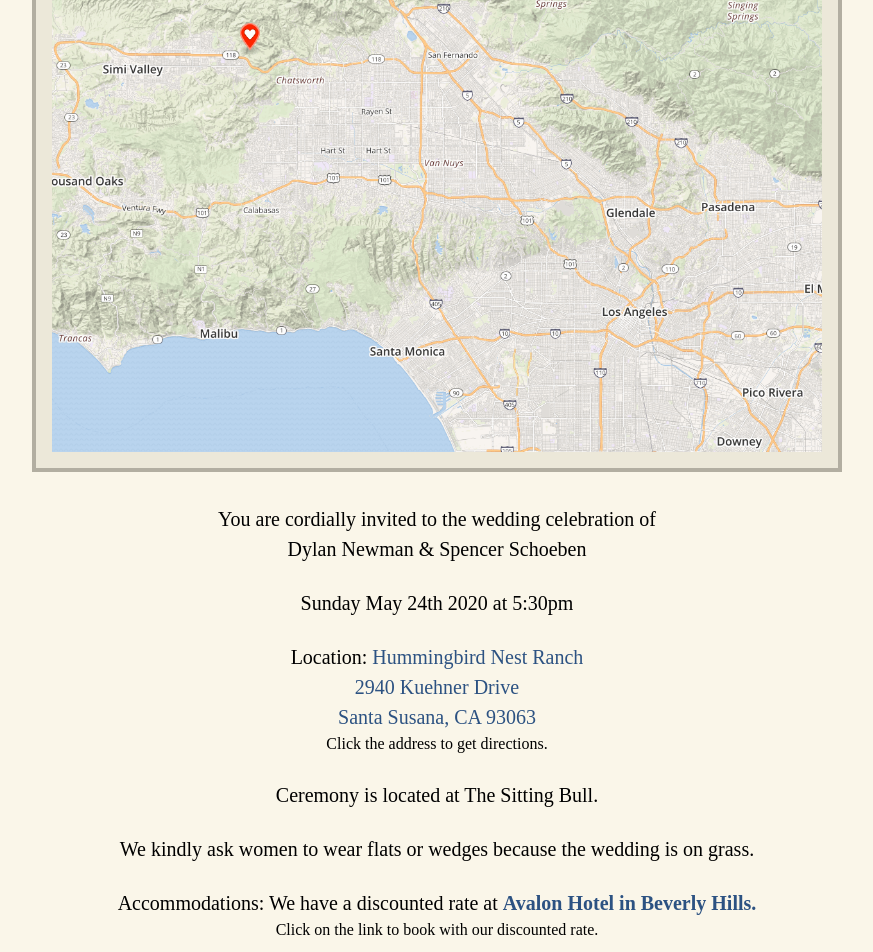
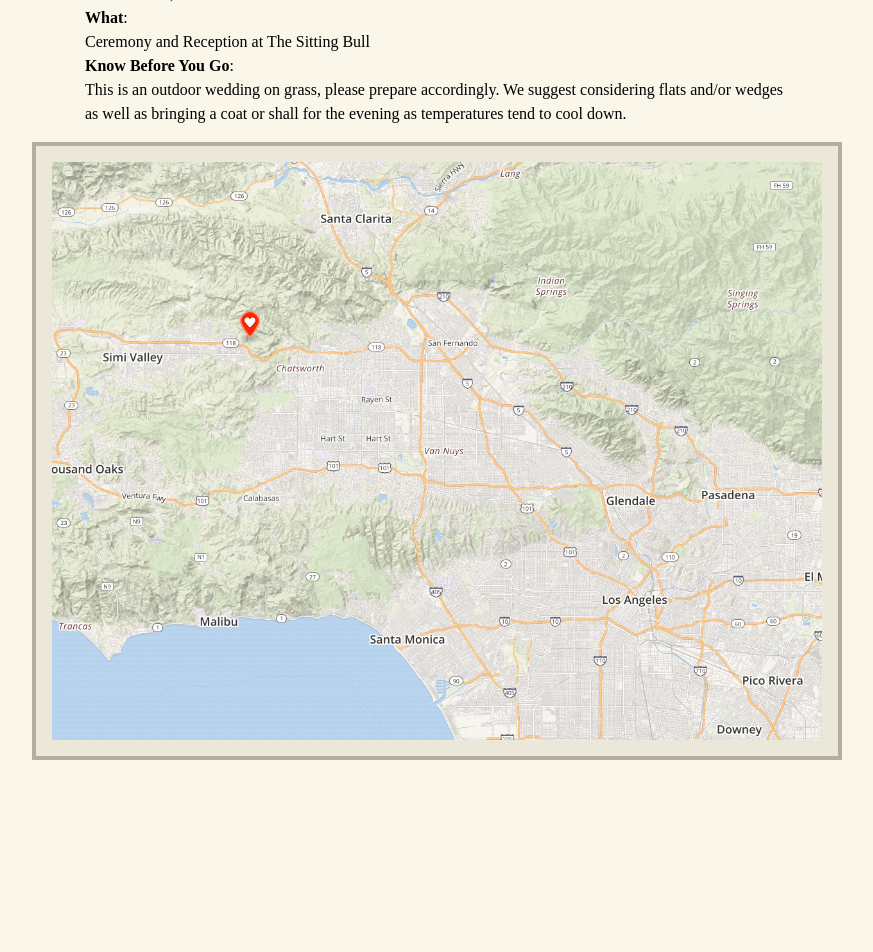
Before and after one commit to netspencer/dylanandspencer.wedding, a Next.js app: page /wedding in a window 1280 px wide. Shown: the part 280-1232 px from the top of the page, without its empty margins (203-1076 px from the left). After the commit the page ends 1176 px from the top, so only its background shows below. Built offline with nearby package versions, Linux system fonts and the light colour scheme.

Commit message:
Make MDX architecture more reusable + build new The Big Day page

```diff
--- /dev/null
+++ b/components/MDXWrapper.tsx
@@ -0,0 +1,74 @@
+import React, { FunctionComponent } from 'react'
+import { MDXProvider, Components } from '@mdx-js/react'
+import classNames from 'classnames'
+
+interface Props {
+  centerHeadings?: boolean
+  useAbril?: boolean
+}
+
+const components = (
+  useAbril: boolean,
+  centerHeadings: boolean
+): Components => ({
+  h1: ({ children }) => (
+    <h1
+      className={classNames(
+        { opensans: !useAbril },
+        { fatface: useAbril },
+        'font-bold',
+        { 'text-xl': !useAbril },
+        { 'text-2xl': useAbril },
+        { 'text-center': centerHeadings },
+        'md:text-3xl',
+        'leading-snug'
+      )}
+    >
+      {children}
+    </h1>
+  ),
+  h2: ({ children }) => (
+    <h2
+      className={classNames(
+        { opensans: !useAbril },
+        { fatface: useAbril },
+        'font-bold',
+        { 'text-xl': !useAbril },
+        { 'text-2xl': useAbril },
+        { 'text-center': centerHeadings },
+        'md:text-3xl',
+        'leading-snug'
+      )}
+    >
+      {children}
+    </h2>
+  ),
+  h3: ({ children }) => (
+    <p
+      className={classNames('leading-relaxed', 'text-l', 'md:text-2xl', 'my-6')}
+    >
+      {children}
+    </p>
+  ),
+  p: ({ children }) => (
+    <p className={classNames('leading-relaxed', 'md:text-xl', 'my-6')}>
+      {children}
+    </p>
+  )
+})
+
+const MDXWrapper: FunctionComponent<Props> = ({
+  useAbril,
+  centerHeadings,
+  children
+}) => (
+  <article className={classNames('libre', 'max-w-3xl', 'md:mx-auto', 'px-8')}>
+    <MDXProvider
+      components={components(useAbril ?? false, centerHeadings ?? false)}
+    >
+      {children}
+    </MDXProvider>
+  </article>
+)
+
+export default MDXWrapper
--- a/components/StoryWrapper.tsx
+++ /dev/null
@@ -1,61 +0,0 @@
-import React, { FunctionComponent } from 'react'
-import { MDXProvider, Components } from '@mdx-js/react'
-import classNames from 'classnames'
-
-const components: Components = {
-  h1: ({ children }) => (
-    <h1
-      className={classNames(
-        'opensans',
-        'font-bold',
-        'text-xl',
-        'md:text-3xl',
-        'leading-snug'
-      )}
-    >
-      {children}
-    </h1>
-  ),
-  h2: ({ children }) => (
-    <h2
-      className={classNames(
-        'opensans',
-        'font-bold',
-        'text-xl',
-        'md:text-3xl',
-        'leading-snug'
-      )}
-    >
-      {children}
-    </h2>
-  ),
-  h3: ({ children }) => (
-    <p
-      className={classNames('leading-relaxed', 'text-l', 'md:text-2xl', 'my-6')}
-    >
-      {children}
-    </p>
-  ),
-  p: ({ children }) => (
-    <p className={classNames('leading-relaxed', 'md:text-xl', 'my-6')}>
-      {children}
-    </p>
-  )
-}
-
-const StoryWrapper: FunctionComponent = ({ children }) => (
-  <article
-    className={classNames(
-      'libre',
-      'max-w-3xl',
-      'md:mx-auto',
-      'px-8',
-      'pb-12',
-      'md:pb-32'
-    )}
-  >
-    <MDXProvider components={components}>{children}</MDXProvider>
-  </article>
-)
-
-export default StoryWrapper
--- a/components/WeddingDetails.tsx
+++ /dev/null
@@ -1,187 +0,0 @@
-import React, { FunctionComponent } from 'react'
-import classNames from 'classnames'
-import dynamic from 'next/dynamic'
-
-const EventMap = dynamic(() => import('./EventMap'), { ssr: false })
-
-const P: FunctionComponent = ({ children }) => (
-  <p
-    className={classNames(
-      'lg:text-xl',
-      'md:text-lg',
-      'text-base',
-      'my-4',
-      'md:my-6'
-    )}
-  >
-    {children}
-  </p>
-)
-
-const WeddingDetails: FunctionComponent = () => (
-  <>
-    <section
-      className={classNames(
-        'container',
-        'mx-auto',
-        'px-2',
-        'pt-4',
-        'pb-2',
-        'sm:px-8',
-        'text-center',
-        'libre'
-      )}
-    >
-      <div className={classNames('md:w-2/3', 'w-full', 'mx-auto')}>
-        <EventMap />
-      </div>
-    </section>
-    <section
-      className={classNames(
-        'container',
-        'mx-auto',
-        'px-2',
-        'pb-4',
-        'sm:px-8',
-        'text-center',
-        'libre'
-      )}
-    >
-      <div className={classNames('md:w-2/3', 'w-full', 'mx-auto')}>
-        <P>
-          <span className={classNames('block', 'sm:inline')}>
-            You are cordially invited to{' '}
-          </span>
-          <span className={classNames('block', 'sm:inline')}>
-            the wedding celebration of
-          </span>
-          <span className={classNames('block')}>
-            Dylan Newman & Spencer Schoeben
-          </span>
-        </P>
-        <P>Sunday May 24th 2020 at 5:30pm</P>
-        <P>
-          Location:{' '}
-          <a
-            className={classNames('text-blue-800')}
-            target="_blank"
-            href="http://maps.apple.com/?address=2940,Kuehner+Drive,Santa+Susana,CA,93063"
-          >
-            Hummingbird Nest Ranch
-          </a>
-          <br />
-          <a
-            className={classNames('text-blue-800')}
-            target="_blank"
-            href="http://maps.apple.com/?address=2940,Kuehner+Drive,Santa+Susana,CA,93063"
-          >
-            2940 Kuehner Drive
-            <br />
-            Santa Susana, CA 93063
-          </a>
-          <span
-            className={classNames(
-              'block',
-              'text-xs',
-              'md:text-sm',
-              'lg:text-base'
-            )}
-          >
-            Click the address to get directions.
-          </span>
-        </P>
-        <P>Ceremony is located at The Sitting Bull.</P>
-        <P>
-          We kindly ask women to wear flats or wedges because the wedding is on
-          grass.
-        </P>
-        <P>
-          Accommodations: We have a discounted rate at{' '}
-          <a
-            className={classNames('font-bold', 'text-blue-800')}
-            href="https://gc.synxis.com/rez.aspx?Hotel=1919&Chain=5154&arrive=5/22/2020&depart=5/24/2020&adult=1&child=0&group=052220NEWM"
-            target="_blank"
-          >
-            Avalon Hotel in Beverly Hills.
-          </a>
-          <span
-            className={classNames(
-              'block',
-              'text-xs',
-              'md:text-sm',
-              'lg:text-base'
-            )}
-          >
-            Click on the link to book with our discounted rate.
-          </span>
-        </P>
-        <P>Estimated travel time from Hotel is 40 minutes.</P>
-        <P>So excited to see you there!</P>
-      </div>
-    </section>
-  </>
-)
-
-export default WeddingDetails
-
-{
-  /* <h1 className={classNames('lg:text-3xl', 'md:text-2xl', 'text-lg')}>
-        <span className={classNames('sm:inline', 'block')}>
-          Dylan Michelle Newman{' '}
-        </span>
-        <span className={classNames('sm:inline', 'block')}>
-          &amp; Spencer Davis Schoeben
-        </span>
-      </h1>
-      <h1
-        className={classNames(
-          'lg:text-4xl',
-          'md:text-3xl',
-          'text-xl',
-          'font-bold'
-        )}
-      >
-        <span className={classNames('sm:inline', 'block')}>
-          Sunday, May 24th, 2020{' '}
-        </span>
-        <span className={classNames('sm:inline', 'block')}>at 5:30pm</span>
-      </h1>
-    </section>
-    <section
-      className={classNames(
-        'container',
-        'mx-auto',
-        'py-4',
-        'sm:px-8',
-        'flex',
-        'justify-center',
-        'items-center',
-        'flex-wrap',
-        'md:flex-no-wrap'
-      )}
-    >
-      <div
-        className={classNames('md:w-1/2', 'lg:w-2/3', 'w-full', 'md:mr-8')}
-      ></div>
-      <div
-        className={classNames(
-          'md:w-1/2',
-          'lg:w-1/3',
-          'w-full',
-          'libre',
-          'text-xl',
-          'xl:text-2xl',
-          'text-center',
-          'md:text-left',
-          'mt-8',
-          'md:mt-0'
-        )}
-      >
-        <h1 className={classNames('font-bold')}>Hummingbird Nest Ranch</h1>
-        <h2>
-          2940 Kuehner Drive
-          <br />
-          Santa Susana, CA 93063
-        </h2>
-      </div> */
-}
--- a/components/WeddingParty.tsx
+++ b/components/WeddingParty.tsx
@@ -66,7 +66,7 @@ So, I can’t imagine anyone luckier than Spencer right now. I wish Dylan and Sp
       <PartyMemberBio
         name="Greg Ah-Fenne"
         image="/people/greg-ahfenne.jpg"
-        bio="Coming soon"
+        bio="Hello, I’m Greg. I met Spencer almost 8 years ago and my life hasn’t been the same since. In the years that followed, Spencer and I have gone on many adventures, from Palo Alto to Paris, leaving a trail of expensive dinner receipts happy memories in our wake. Spencer is truly one of the most unique people I’ve ever met, and I am incredibly lucky to know him. His capacity for understanding, creative nature, and prodigious intellect makes him not only one of the best people that I know, but also one of the most original. His enthusiasm for the world, and all the things that make it great, is palpable in everything that he thinks, says, or does, and it is impossible to not be inspired by his content, conversation, and character. All these qualities make him a phenomenal human and even better friend, and what I am confident will make him an incredible husband to Dylan. I cannot wait to see what these two get up to together! P.S. Thank you Dylan for the lovely photo :)"
       />
       <PartyMemberBio
         name="JD Remington"
--- /dev/null
+++ b/content/details.mdx
@@ -0,0 +1,15 @@
+## The Deets
+
+**When**:
+Sunday, May 24th, 2020 at 5:30pm
+
+**Where**:
+[Hummingbird Nest Ranch
+2940 Kuehner Drive
+Santa Susana, CA 93063](http://maps.apple.com/?address=2940,Kuehner+Drive,Santa+Susana,CA,93063)
+
+**What**:
+Ceremony and Reception at The Sitting Bull
+
+**Know Before You Go**:
+This is an outdoor wedding on grass, please prepare accordingly. We suggest considering flats and/or wedges as well as bringing a coat or shall for the evening as temperatures tend to cool down.
--- a/pages/story.tsx
+++ b/pages/story.tsx
@@ -2,17 +2,19 @@ import React from 'react'
 import { NextPage } from 'next'
 import { NextSeo } from 'next-seo'
 
+import classNames from 'classnames'
+
 import Layout from '../components/Layout'
-import StoryDocument from '../content/story.mdx'
-import StoryWrapper from '../components/StoryWrapper'
+import Content from '../content/story.mdx'
+import MDXWrapper from '../components/MDXWrapper'
 
 const StoryPage: NextPage = () => {
   return (
-    <Layout>
+    <Layout className={classNames('pb-12', 'md:pb-32')}>
       <NextSeo title="Our Story" />
-      <StoryWrapper>
-        <StoryDocument />
-      </StoryWrapper>
+      <MDXWrapper>
+        <Content />
+      </MDXWrapper>
     </Layout>
   )
 }
--- a/pages/wedding.tsx
+++ b/pages/wedding.tsx
@@ -5,13 +5,39 @@ import { NextSeo } from 'next-seo'
 import classNames from 'classnames'
 
 import Layout from '../components/Layout'
-import WeddingDetails from '../components/WeddingDetails'
+import EventMap from '../components/EventMap'
+
+import Content from '../content/details.mdx'
+import MDXWrapper from '../components/MDXWrapper'
 
 const WeddingPage: NextPage = () => {
   return (
     <Layout className={classNames('pb-12', 'md:pb-32')}>
       <NextSeo title="The Big Day" />
-      <WeddingDetails />
+      <MDXWrapper useAbril centerHeadings>
+        <Content />
+      </MDXWrapper>
+      <section
+        className={classNames(
+          'container',
+          'mx-auto',
+          'px-2',
+          'pt-4',
+          'pb-2',
+          'sm:px-8',
+          'text-center',
+          'libre'
+        )}
+      >
+        <div className={classNames('md:w-2/3', 'w-full', 'mx-auto')}>
+          <a
+            target="_blank"
+            href="http://maps.apple.com/?address=2940,Kuehner+Drive,Santa+Susana,CA,93063"
+          >
+            <EventMap />
+          </a>
+        </div>
+      </section>
     </Layout>
   )
 }
```
